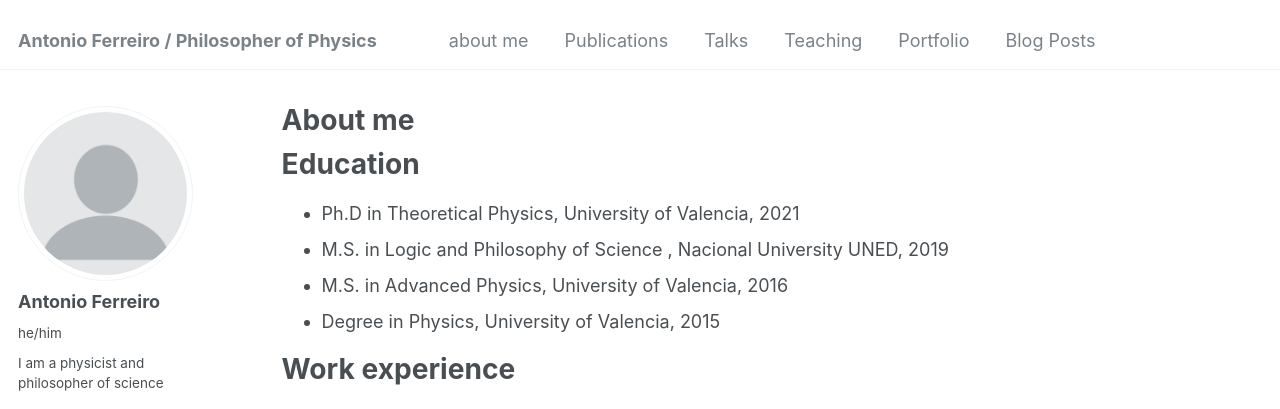
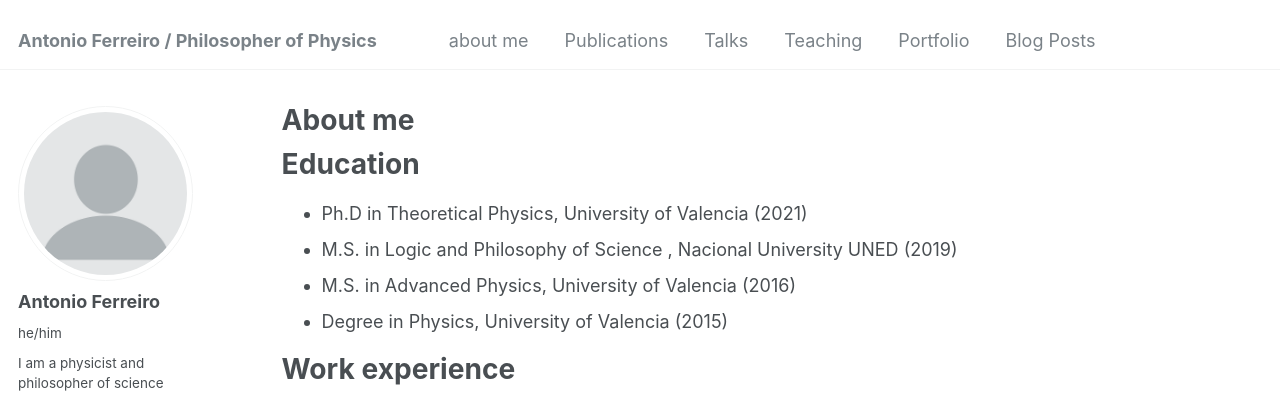
Before and after one commit to Anfedea/anfedea.github.io, a Jekyll site: the page built from _pages/cv.md, in a window 1280 px wide and 900 px high. Shown: the top 409 px of the window. Built offline with Jekyll 4.4.1, drawn with Linux system fonts in a browser that asks for light colours; some web fonts are replaced.

Commit message:
Update cv.md

```diff
--- a/_pages/cv.md
+++ b/_pages/cv.md
@@ -11,10 +11,10 @@ redirect_from:
 
 Education
 ======
-* Ph.D in Theoretical Physics, University of Valencia, 2021
-* M.S. in Logic and Philosophy of Science , Nacional University UNED, 2019
-* M.S. in Advanced Physics, University of Valencia, 2016
-* Degree in Physics, University of Valencia, 2015
+* Ph.D in Theoretical Physics, University of Valencia (2021)
+* M.S. in Logic and Philosophy of Science , Nacional University UNED (2019)
+* M.S. in Advanced Physics, University of Valencia (2016)
+* Degree in Physics, University of Valencia (2015)
 
 Work experience
 ======
```
